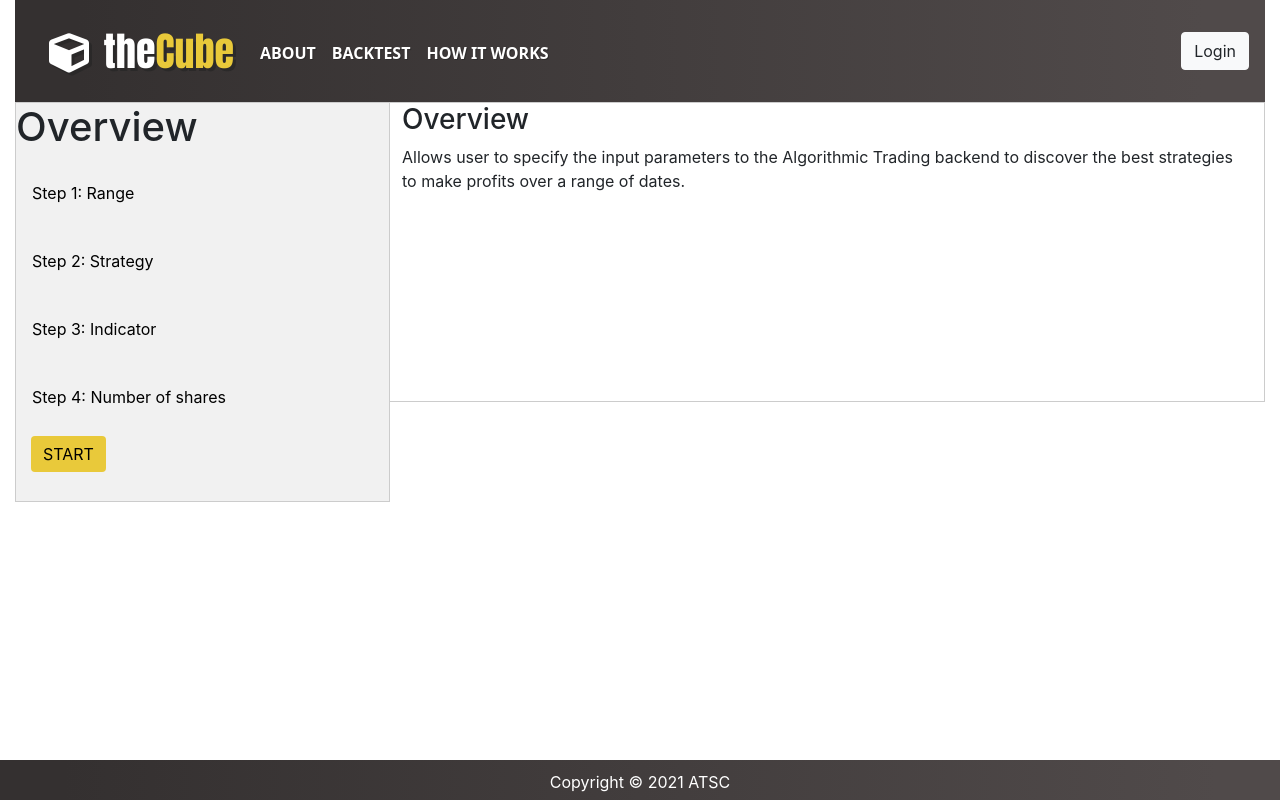
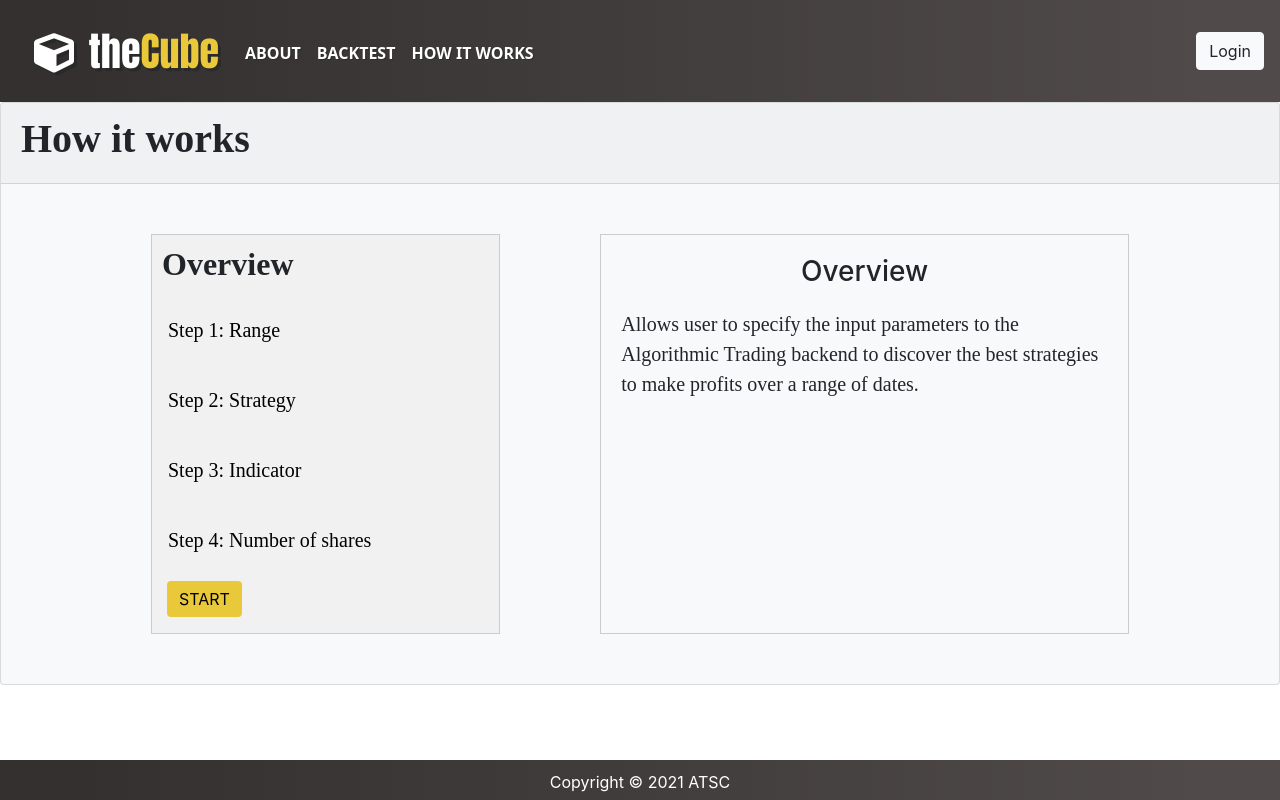
Before and after one commit to nplee01/FSCSW01, a Django app: page /howitworks in a window 1280 px wide. Run offline with Django 3.2, Linux system fonts and the light colour scheme.

Commit message:
refined how it works page and standardised its styling

```diff
--- a/runtest/templates/runtest/howitworks.html
+++ b/runtest/templates/runtest/howitworks.html
@@ -2,10 +2,14 @@
 
 {% block content %}
 
+<div class="card bg-light">
+    <div class="card-header">
+        <h1><strong style>How it works</strong></h1>
+    </div>
     <div class="tab-container">
 
         <div class="tab">
-        <h1>Overview</h1>
+            <h2>Overview</h2>
             <button class="tablinks" onmouseover="openTab(event, 'step1-card')">Step 1: Range</button>
             <button class="tablinks" onmouseover="openTab(event, 'step2-card')">Step 2: Strategy</button>
             <button class="tablinks" onmouseover="openTab(event, 'step3-card')">Step 3: Indicator</button>
@@ -53,6 +57,8 @@
 
     </div>
 
+</div>
+
 <script>
     function openTab(evt, cityName) {
     // Declare all variables
--- a/static/css/styles.css
+++ b/static/css/styles.css
@@ -6,6 +6,10 @@ nav {
     rgba(52, 48, 48, 1) 5%,
     rgba(80, 74, 74, 1) 95%
   );
+}
+
+#container {
+  padding: 0px;
 }
 
 #logo-text {
@@ -52,12 +56,33 @@ footer {
 }
 
 /* how it works */
+.tab-container {
+  display: flex;
+  justify-content: center;
+  margin-top: 50px;
+  padding: 0px 100px 50px 100px;
+}
+
+.tab-container p,
+.tab-container button,
+.tab-container li {
+  font-family: "Raleway";
+  font-size: 20px;
+}
+
 .tab {
-  float: left;
   border: 1px solid #ccc;
   background-color: #f1f1f1;
-  width: 30%;
+  width: 400px;
   height: 400px;
+  margin: 0px 50px;
+}
+
+.tab h2 {
+  font-family: "Times New Roman", Times, serif;
+  font-weight: bold;
+  font-size: 2rem;
+  margin: 10px;
 }
 
 .tab button {
@@ -66,6 +91,7 @@ footer {
   color: black;
   padding: 22px 16px;
   width: 100%;
+  height: 70px;
   border: none;
   outline: none;
   text-align: left;
@@ -81,17 +107,21 @@ footer {
 }
 
 .tabcontent {
-  float: left;
-  padding: 0px 12px;
+  padding: 20px 20px;
   border: 1px solid #ccc;
-  width: 70%;
-  border-left: none;
-  height: 300px;
+  width: 600px;
+  height: 400px;
+  margin: 0px 50px;
   display: none;
 }
 
+.tabcontent h3 {
+  text-align: center;
+  margin-bottom: 20px;
+}
+
 #start-in-overview {
-  margin: 5px 15px;
+  margin: 8px 15px;
   background-color: rgb(233, 201, 58);
   color: black;
   border: 0px;
```
Lines whose indentation alone changed are shown as unchanged.
